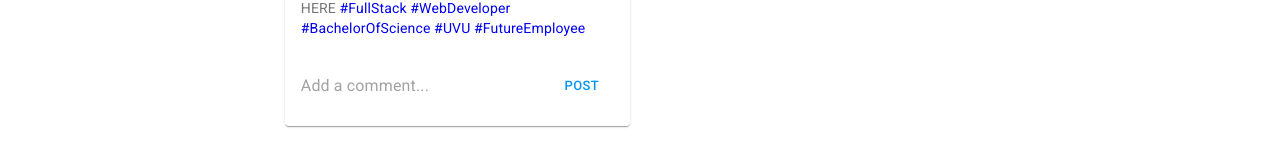
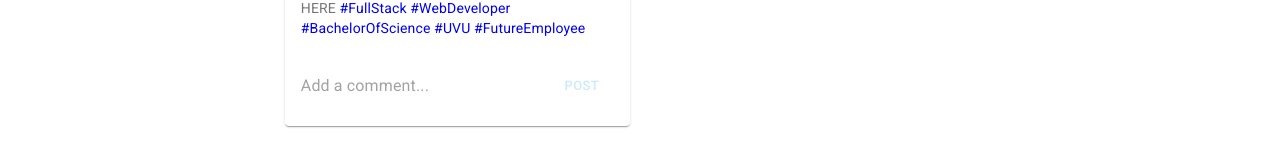
Before and after one commit to E-Huynh/portfolio-gram, a React (Create React App) app: page / in a window 1280 px wide. Shown: the part 574-734 px from the top of the page. Built offline with nearby package versions, Linux system fonts and the light colour scheme.

Commit message:
button becomes transparent in disabled state

```diff
--- a/src/components/card.js
+++ b/src/components/card.js
@@ -234,9 +234,16 @@ function ProjectCard({ data }) {
               }}
             />
             <Button
-              style={{
-                color: '#0095F6'
-              }}
+              style={
+                state.comment.replace(/\s/g, '') !== ''
+                ? {
+                  color: '#0095F6'
+                  }
+                : {
+                  color: '#0095F6',
+                  opacity: 0.2
+                  }
+              }
               size='small'
               type='submit'
               disabled={state.comment.replace(/\s/g, '') !== '' ? false : true}
```
